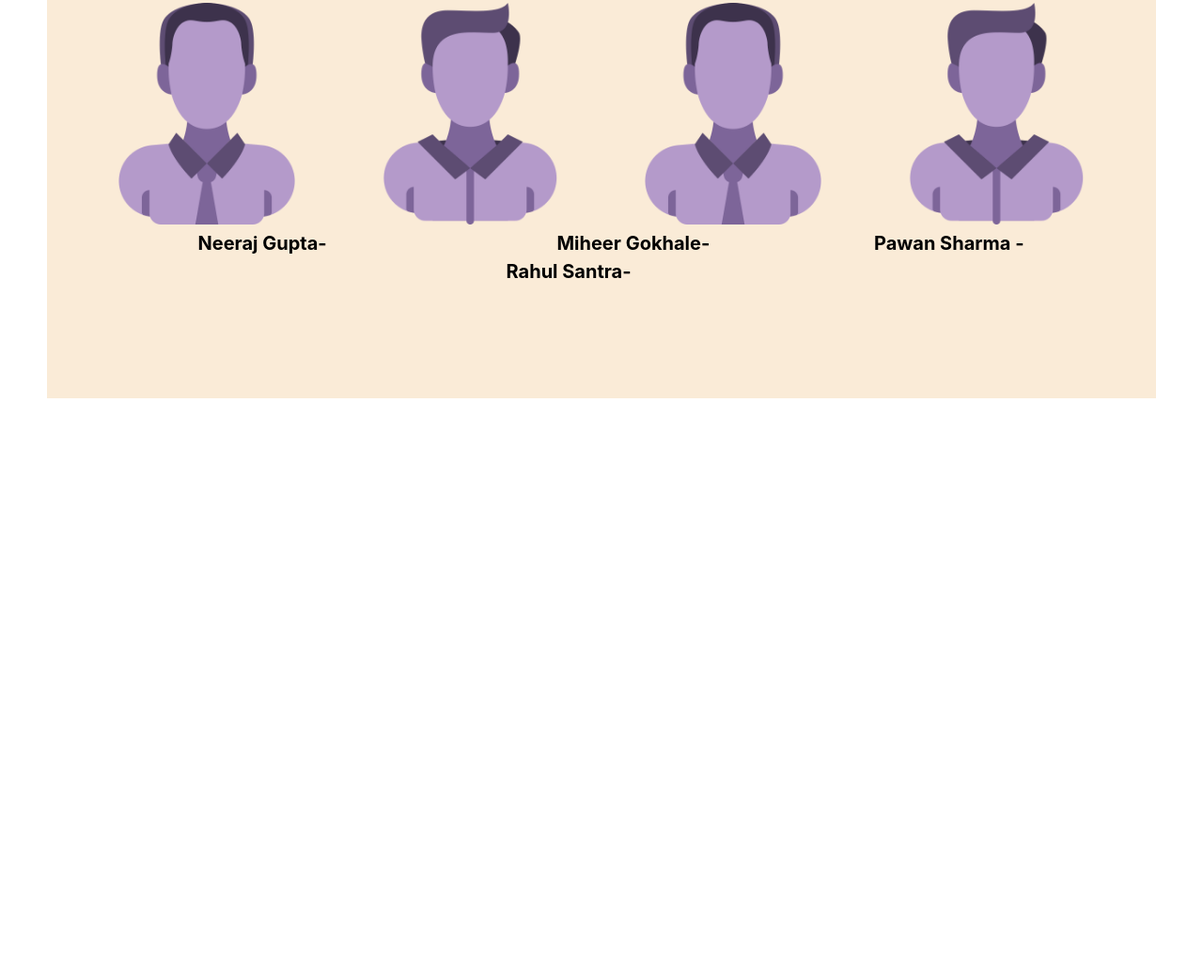
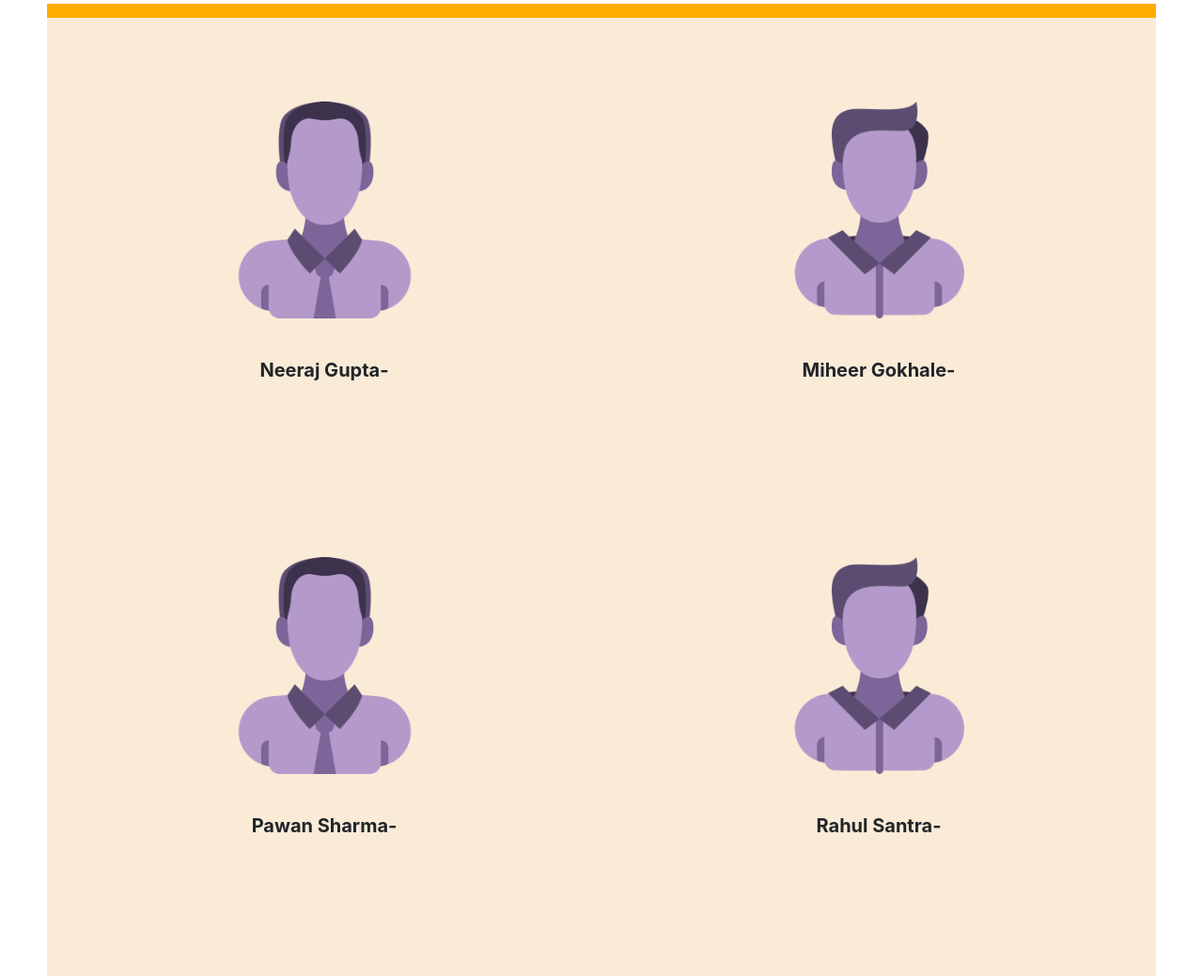
Before and after one commit to magamerx/Mini-project, a plain HTML site: page About.html in a window 1280 px wide. Shown: the part 770-1809 px from the top of the page at 94% size. Before the commit the page ends 1194 px from the top, so only its background shows below. Drawn offline with nearby package versions, Linux system fonts and the light colour scheme.

Commit message:
change about profile section

```diff
--- a/About.html
+++ b/About.html
@@ -6,6 +6,7 @@
     <meta http-equiv="X-UA-Compatible" content="IE=edge">
     <meta name="viewport" content="width=device-width, initial-scale=1.0">
     <title>About</title>
+    <link href="https://cdn.jsdelivr.net/npm/bootstrap@5.2.2/dist/css/bootstrap.min.css" rel="stylesheet" integrity="sha384-Zenh87qX5JnK2Jl0vWa8Ck2rdkQ2Bzep5IDxbcnCeuOxjzrPF/et3URy9Bv1WTRi" crossorigin="anonymous">
     <link rel="stylesheet" href="css/2_styles_for_about.css">
     <link rel="stylesheet" href="css/3_navbar.css">
 </head>
@@ -40,12 +41,44 @@
             dolor sit amet, consectetur adipisicing elit. Temporibus molestiae exercitationem esse libero corrupti
             ratione!</p>
     </div>
-    <div class="ab4">
-        <img id="id6" src="images/profile-1.png" alt="">
-        <img id="id6" src="images/profile-2.png" alt="">
-        <img id="id6" src="images/profile-1.png" alt="">
-        <img id="id6" src="images/profile-2.png" alt="">
-        <div>
+    <div class="row ab4">
+        <div class="col-lg-6">
+            <div>
+                <img id="id6" src="images/profile-1.png" alt="">
+            </div>
+            <p class="ab5">Neeraj Gupta-</p>
+
+        </div>
+        <div class="col-lg-6">
+            <div>
+                <img id="id6" src="images/profile-2.png" alt="">
+
+            </div>
+            <p class="ab5">
+                Miheer Gokhale-
+            </p>
+        </div>
+        <div class="col-lg-6">
+            <div>
+                <img id="id6" src="images/profile-1.png" alt="">
+
+            </div>
+            <p class="ab5">
+                Pawan Sharma-
+            </p>
+        </div>
+        <div class="col-lg-6">
+            <div>
+                <img id="id6" src="images/profile-2.png" alt="">
+
+            </div>
+            <p class="ab5">
+                Rahul Santra-
+            </p>
+
+        </div>
+
+        <!-- <div>
             <span class="ab5">
                 <span>Neeraj Gupta-</span>
             </span>
@@ -60,7 +93,7 @@
             </span>
             <span
                 id="id8">&nbsp;&nbsp;&nbsp;&nbsp;&nbsp;&nbsp;&nbsp;&nbsp;&nbsp;&nbsp;&nbsp;&nbsp;&nbsp;&nbsp;</span>
-        </div>
+        </div> -->
     </div>
 </body>
 
--- a/css/2_styles_for_about.css
+++ b/css/2_styles_for_about.css
@@ -70,10 +70,12 @@ a.button:hover{
 }
 
 #id6 {
-  border-radius: 50px;
+  /* border-radius: 50px;
   width: 20%;
   margin-left: 20px;
-  margin-right: 20px;
+  margin-right: 20px; */
+  width: 50%;
+  height: 50%;
 }
 
 .ab4 {
@@ -81,7 +83,7 @@ a.button:hover{
   margin-left: 50px;
   margin-right: 50px;
   padding-top: 25px;
-  padding-bottom: 120px;
+  padding-bottom: 25px;
   border-top: 15px solid rgb(255, 174, 0);
 }
 
@@ -93,7 +95,7 @@ a.button:hover{
   padding: 40px;
 }
 
-.ab6{
+/* .ab6{
 padding: 20px;
 margin-left: 30px;
 }
@@ -101,9 +103,15 @@ margin-left: 30px;
 .ab7{
   margin-right: 20px;
   margin-left: 50px;
-}
+} */
 
 #id8 {
   margin-left: 20px;
   margin-right: 20px;
 }
+
+.col-lg-6{
+  padding: 64px;
+  /* height: 100px; */
+  /* margin: 64px; */
+}
```
